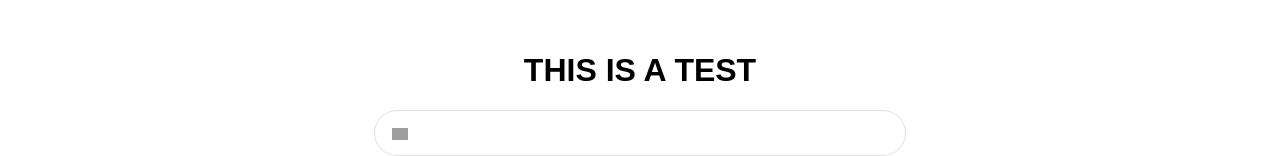
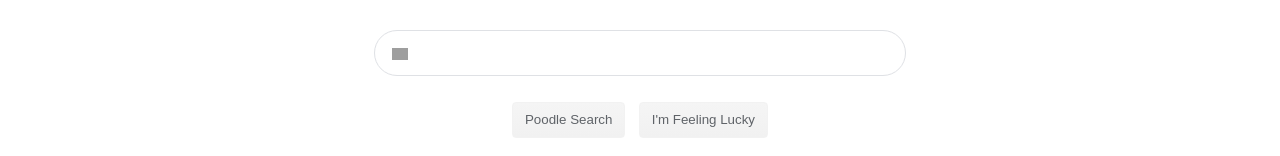
Before and after one commit to ajsaule/poodle-search, a React (Create React App) app: page / in a window 1280 px wide. Shown: the part 288-444 px from the top of the page. Built offline with nearby package versions, Linux system fonts and the light colour scheme; grey boxes are pictures that could not be loaded.

Commit message:
redeploying app to amend readme /

```diff
--- a/src/components/MainSearch.js
+++ b/src/components/MainSearch.js
@@ -94,7 +94,6 @@
                 <div className="hero-container">
                     <img className="poodle-hero-img" src="https://fontmeme.com/permalink/200922/16bf0f375ad5e81bd6128af3a69a0b59.png" />
                 </div>
-                <h1>THIS IS A TEST</h1>
                 <div className="search-container">
                     <div className={searchMainDropdown ? "search-bar-dropdown" : "search-bar-wrapper"} >
                         <div className="search-icon"></div>
```
Also changed, not shown: 1 other file (tests, documents, lock files or other folders).
